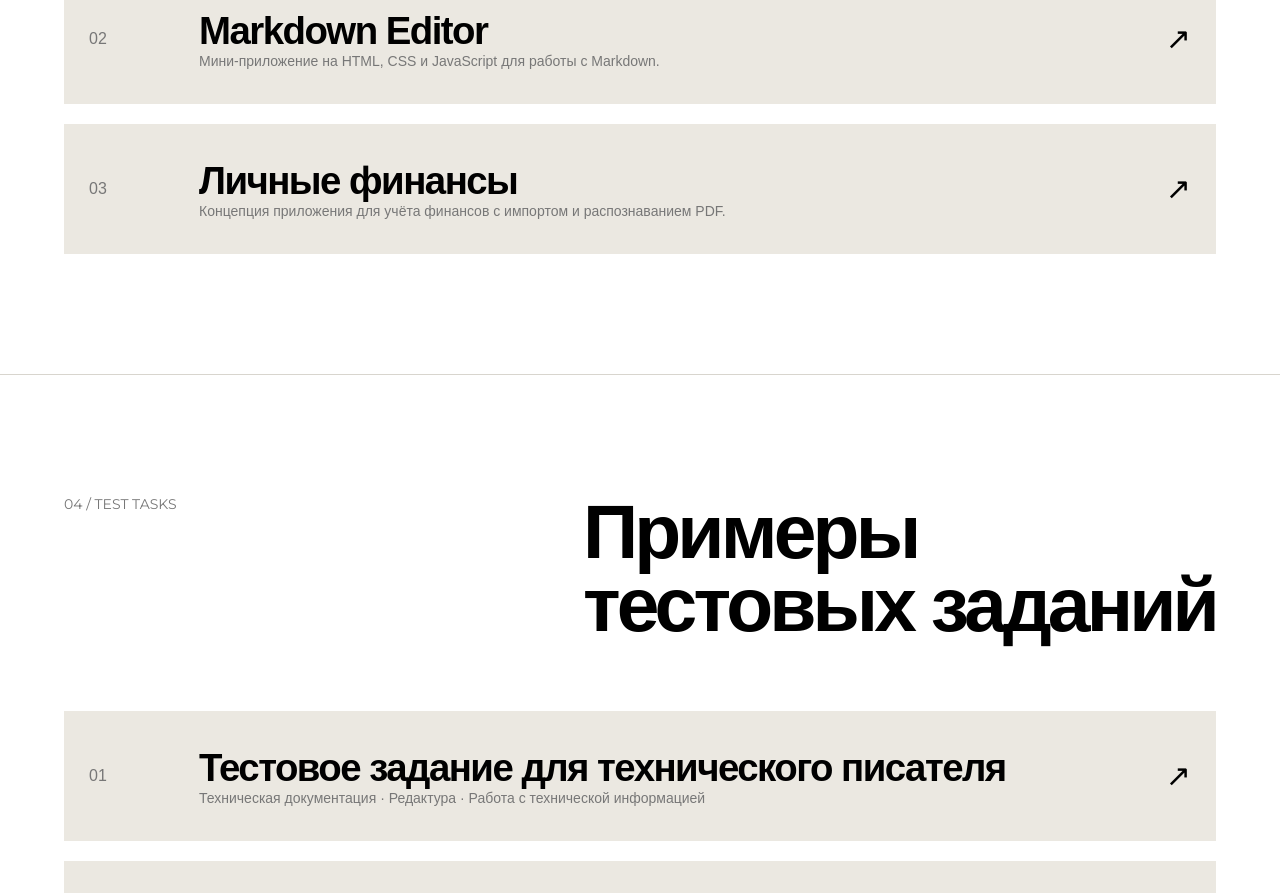
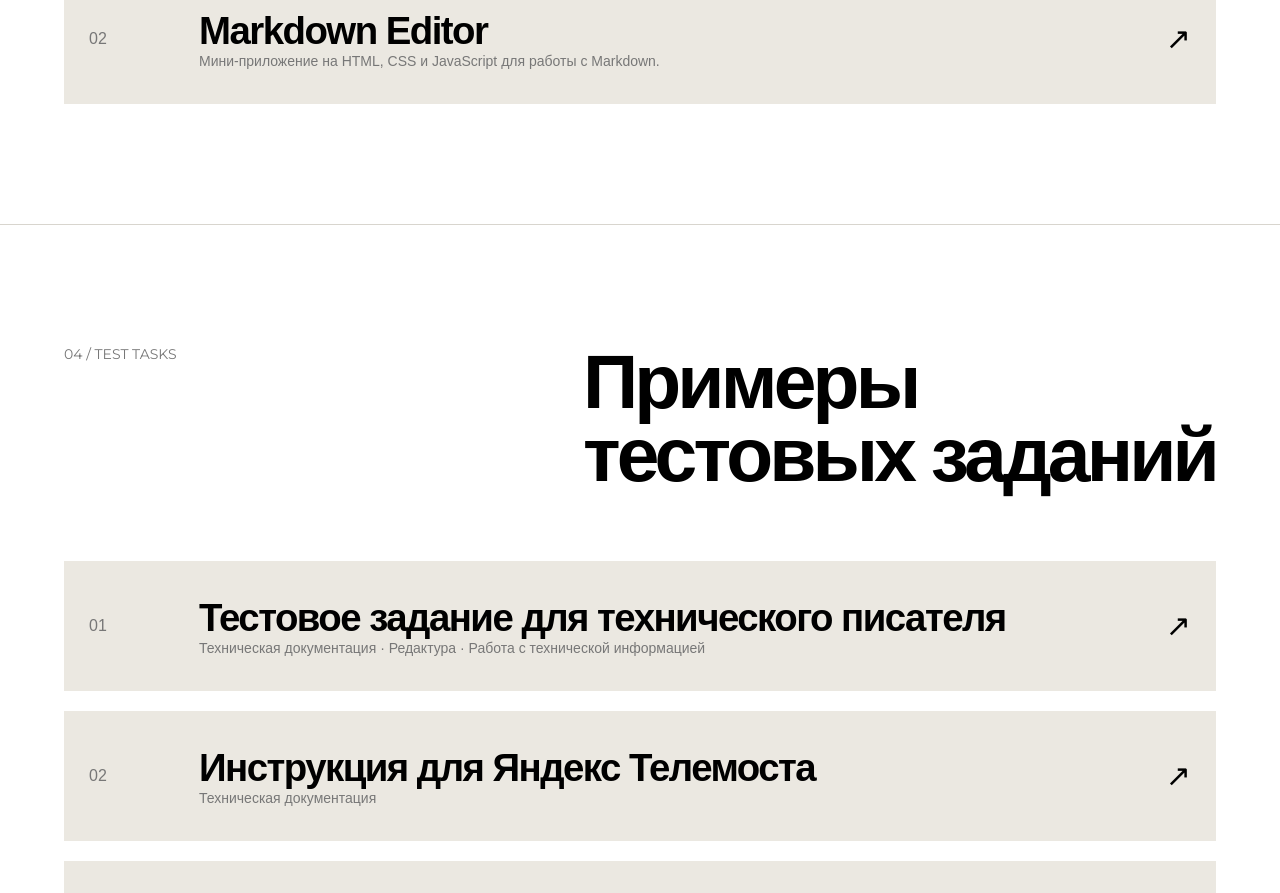
Before and after one commit to ivan-melehin/portfolio, a website: page index.html in a window 1280 px wide. Shown: the part 3160-4053 px from the top of the page. Drawn offline with Linux system fonts and the light colour scheme.

Commit message:
убраны личные финансы

```diff
--- a/index.html
+++ b/index.html
@@ -728,7 +728,7 @@ footer{
         <div class="project-arrow">↗</div>
       </a>
 
-      <a class="project" href="#" target="_blank">
+      <!-- <a class="project" href="#" target="_blank">
         <div class="project-number">03</div>
         <div>
           <h3>Личные финансы</h3>
@@ -738,7 +738,7 @@ footer{
           </p>
         </div>
         <div class="project-arrow">↗</div>
-      </a>
+      </a> -->
 
     </div>
   </div>
```
